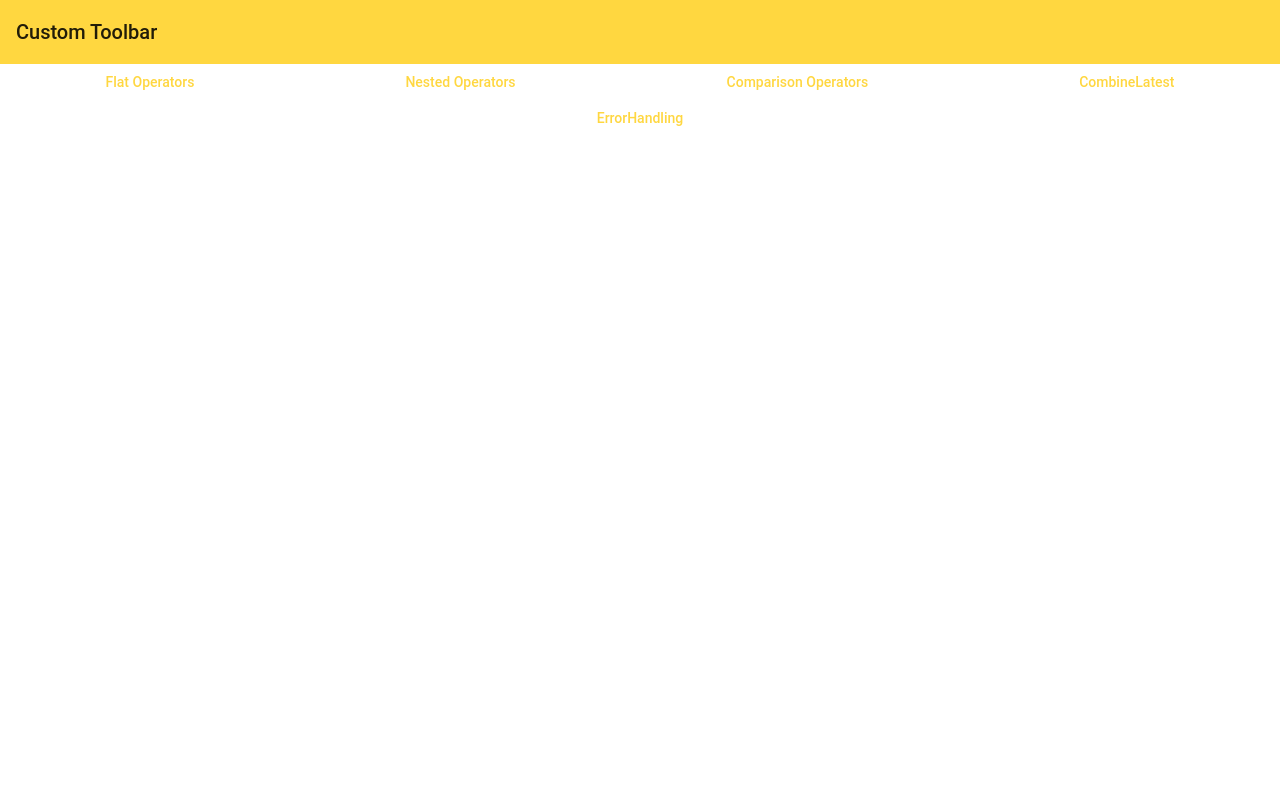
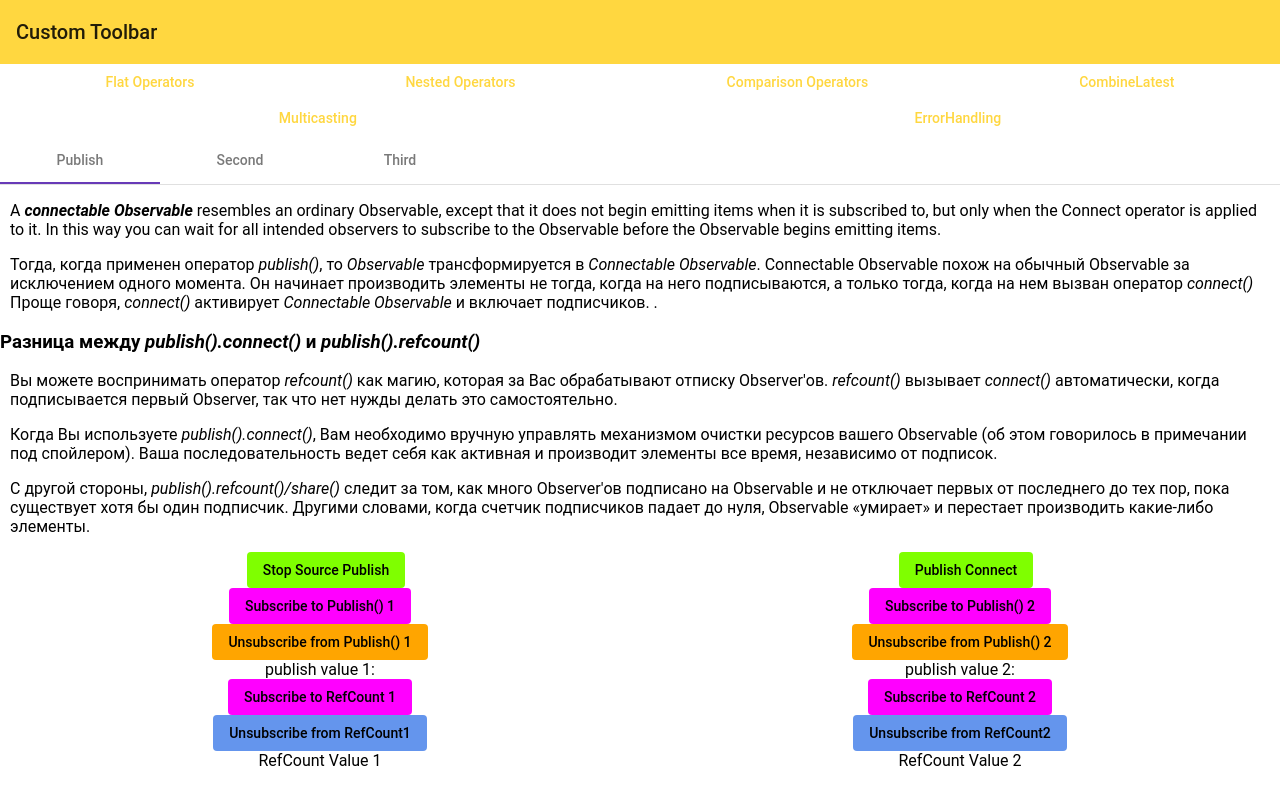
Before and after one commit to merkaz-dev/rxjs-studies, an Angular app: page /multicasting in a window 1280 px wide. Before the commit this address led to /. Built offline with nearby package versions, Linux system fonts and the light colour scheme.

Commit message:
added publish()

```diff
--- a/src/app/app-routing.module.ts
+++ b/src/app/app-routing.module.ts
@@ -3,13 +3,16 @@ import { Routes, RouterModule } from '@angular/router';
 import { FlatJoinOperatorsComponent } from './flat-join-operators/flat-join-operators.component';
 import { NestedJoinOperatorsComponent } from './nested-join-operators/nested-join-operators.component';
 import { ComparisonsComponent } from './comparisons/comparisons.component';
+
 import { CombineLatestComponent } from './combine-latest/combine-latest.component';
 import { ErrorHandlingComponent } from './error-handling/error-handling.component';
+import { MulticastingComponent } from './multicasting/multicasting.component';
 
 const routes: Routes = [
   { path: 'flat', component: FlatJoinOperatorsComponent },
   { path: 'nested', component: NestedJoinOperatorsComponent },
   { path: 'comparison', component: ComparisonsComponent },
+  { path: 'multicasting', component: MulticastingComponent },
   { path: 'combinelatest', component: CombineLatestComponent },
   { path: 'errorhandling', component: ErrorHandlingComponent },
 ];
--- a/src/app/app.component.html
+++ b/src/app/app.component.html
@@ -24,11 +24,17 @@
 </div>
 <div fxLayout="row" fxLayoutAlign="space-around">
   <div>
+    <button mat-button (click)="goToMulticasting()" color="accent">
+      Multicasting
+    </button>
+  </div>
+  <div>
     <button mat-button (click)="goToErrorhandling()" color="accent">
       ErrorHandling
     </button>
   </div>
 </div>
+
 <router-outlet></router-outlet>
 <!-- <app-flat-join-operators></app-flat-join-operators>
 <app-nested-join-operators></app-nested-join-operators>
--- a/src/app/app.component.ts
+++ b/src/app/app.component.ts
@@ -25,4 +25,7 @@ export class AppComponent {
   goToErrorhandling() {
     this.router.navigate(['errorhandling']);
   }
+  goToMulticasting() {
+    this.router.navigate(['multicasting']);
+  }
 }
--- a/src/app/error-handling/catch-error/catch-error.component.ts
+++ b/src/app/error-handling/catch-error/catch-error.component.ts
@@ -183,14 +183,13 @@ export class CatchErrorComponent implements OnInit {
       range(0, this.maxRetries + 1).pipe(
         zip(errors$, (i, err) => ({ i: i, err: err })),
         mergeMap(({ i, err }) => {
-          console.time('A');
+          console.time('Duration bwt Retries');
           if (i === this.maxRetries) {
             throw err;
           }
           return timer(i * 1000).pipe(
             tap(() => {
               this.infoMessage7 = `Retried after ${i + 1} second(s)...`;
-              console.timeEnd('A');
             })
           );
         })
--- /dev/null
+++ b/src/app/multicasting/multicasting.component.css
@@ -0,0 +1,8 @@
+p {
+  padding-left: 10px;
+  padding-right: 10px;
+}
+h5 {
+  padding-left: 10px;
+  padding-right: 10px;
+}
--- /dev/null
+++ b/src/app/multicasting/multicasting.component.html
@@ -0,0 +1,7 @@
+<mat-tab-group mat-align-tabs="start">
+  <mat-tab label="Publish">
+    <app-publish></app-publish>
+  </mat-tab>
+  <mat-tab label="Second">Content 2</mat-tab>
+  <mat-tab label="Third">Content 3</mat-tab>
+</mat-tab-group>
--- /dev/null
+++ b/src/app/multicasting/multicasting.component.ts
@@ -0,0 +1,12 @@
+import { Component, OnInit, ViewChild, ElementRef } from '@angular/core';
+
+@Component({
+  selector: 'app-multicasting',
+  templateUrl: './multicasting.component.html',
+  styleUrls: ['./multicasting.component.css'],
+})
+export class MulticastingComponent implements OnInit {
+  constructor() {}
+
+  ngOnInit(): void {}
+}
--- /dev/null
+++ b/src/app/multicasting/publish/publish.component.css
@@ -0,0 +1,4 @@
+p {
+  padding-left: 10px;
+  padding-right: 10px;
+}
--- /dev/null
+++ b/src/app/multicasting/publish/publish.component.html
@@ -0,0 +1,152 @@
+<p>
+  A <i><strong>connectable Observable</strong></i> resembles an ordinary
+  Observable, except that it does not begin emitting items when it is subscribed
+  to, but only when the Connect operator is applied to it. In this way you can
+  wait for all intended observers to subscribe to the Observable before the
+  Observable begins emitting items.
+</p>
+<p>
+  Тогда, когда применен оператор <i>publish()</i>, то
+  <i>Observable</i> трансформируется в <i>Connectable Observable</i>.
+  Connectable Observable похож на обычный Observable за исключением одного
+  момента. Он начинает производить элементы не тогда, когда на него
+  подписываются, а только тогда, когда на нем вызван оператор
+  <i>connect()</i> Проще говоря, <i>connect() </i>активирует
+  <i>Connectable Observable</i> и включает подписчиков. .
+</p>
+<h3>Разница между <i>publish().connect()</i> и <i>publish().refcount()</i></h3>
+<p>
+  Вы можете воспринимать оператор <i>refcount()</i> как магию, которая за Вас
+  обрабатывают отписку Observer'ов. <i>refcount()</i> вызывает
+  <i>connect()</i>
+  автоматически, когда подписывается первый Observer, так что нет нужды делать
+  это самостоятельно.
+</p>
+<p>
+  Когда Вы используете <i>publish().connect()</i>, Вам необходимо вручную
+  управлять механизмом очистки ресурсов вашего Observable (об этом говорилось в
+  примечании под спойлером). Ваша последовательность ведет себя как активная и
+  производит элементы все время, независимо от подписок.
+</p>
+
+<p>
+  С другой стороны, <i>publish().refcount()/share()</i> следит за том, как много
+  Observer'ов подписано на Observable и не отключает первых от последнего до тех
+  пор, пока существует хотя бы один подписчик. Другими словами, когда счетчик
+  подписчиков падает до нуля, Observable «умирает» и перестает производить
+  какие-либо элементы.
+</p>
+<p *ngIf="info" style="background-color: greenyellow;">
+  {{ info }}
+</p>
+<div fxLayout="row" fxLayoutAlign="space-around">
+  <div>
+    <button
+      style="background-color: chartreuse;"
+      mat-button
+      (click)="stopSourcePublish($event)"
+    >
+      Stop Source Publish
+    </button>
+  </div>
+  <div>
+    <button
+      mat-button
+      (click)="publishConnect()"
+      style="background-color: chartreuse;"
+    >
+      Publish Connect
+    </button>
+  </div>
+</div>
+<div fxLayout="row" fxLayoutAlign="space-around">
+  <div>
+    <button
+      mat-button
+      (click)="subToPublish1()"
+      style="background-color: fuchsia;"
+    >
+      Subscribe to Publish() 1
+    </button>
+  </div>
+  <div>
+    <button
+      mat-button
+      (click)="subToPublish2()"
+      style="background-color: fuchsia;"
+    >
+      Subscribe to Publish() 2
+    </button>
+  </div>
+</div>
+<div fxLayout="row" fxLayoutAlign="space-around">
+  <div>
+    <button
+      mat-button
+      (click)="unsubFromPublish1()"
+      style="background-color: orange;"
+    >
+      Unsubscribe from Publish() 1
+    </button>
+  </div>
+
+  <div>
+    <button
+      mat-button
+      (click)="unsubFromPublish2()"
+      style="background-color: orange;"
+    >
+      Unsubscribe from Publish() 2
+    </button>
+  </div>
+</div>
+
+<div fxLayout="row" fxLayoutAlign="space-around">
+  <div>publish value 1: {{ publishValue1 }}</div>
+  <div>publish value 2: {{ publishValue2 }}</div>
+</div>
+
+<div fxLayout="row" fxLayoutAlign="space-around">
+  <div>
+    <button
+      mat-button
+      (click)="subToRefCount1()"
+      style="background-color: fuchsia;"
+    >
+      Subscribe to RefCount 1
+    </button>
+  </div>
+  <div>
+    <button
+      mat-button
+      (click)="subToRefCount2()"
+      style="background-color: fuchsia;"
+    >
+      Subscribe to RefCount 2
+    </button>
+  </div>
+</div>
+<div fxLayout="row" fxLayoutAlign="space-around">
+  <div>
+    <button
+      mat-button
+      (click)="unsubFromRefCount1()"
+      style="background-color: cornflowerblue;"
+    >
+      Unsubscribe from RefCount1
+    </button>
+  </div>
+  <div>
+    <button
+      mat-button
+      (click)="unsubFromRefCount2()"
+      style="background-color: cornflowerblue;"
+    >
+      Unsubscribe from RefCount2
+    </button>
+  </div>
+</div>
+<div fxLayout="row" fxLayoutAlign="space-around">
+  <div>RefCount Value 1 {{ refCountValue1 }}</div>
+  <div>RefCount Value 2 {{ refCountValue2 }}</div>
+</div>
--- /dev/null
+++ b/src/app/multicasting/publish/publish.component.ts
@@ -0,0 +1,93 @@
+import { Component, OnInit } from '@angular/core';
+import { ConnectableObservable, interval, Subject, Subscription } from 'rxjs';
+import { takeUntil, publish, refCount } from 'rxjs/operators';
+
+@Component({
+  selector: 'app-publish',
+  templateUrl: './publish.component.html',
+  styleUrls: ['./publish.component.css'],
+})
+export class PublishComponent implements OnInit {
+  pubSub1: Subscription;
+  pubSub2: Subscription;
+  refCountSub1: Subscription;
+  refCountSub2: Subscription;
+
+  event = new Subject<Event>();
+  eventObs$ = this.event.asObservable();
+  sourcePublish$: ConnectableObservable<number> = interval(1000).pipe(
+    takeUntil(this.eventObs$),
+    publish()
+  ) as ConnectableObservable<number>;
+  sourceRefCount$ = interval(1000).pipe(publish(), refCount());
+  info: string;
+  publishValue1: any;
+  publishValue2: any;
+  refCountValue1: any;
+  refCountValue2: any;
+  constructor() {}
+  stopSourcePublish(event) {
+    this.event.next(event);
+    this.info = 'SourcePublish is stopped';
+    setTimeout(() => {
+      this.info = '';
+    }, 2000);
+  }
+  subToPublish1() {
+    this.pubSub1 = this.sourcePublish$.subscribe((v) => {
+      this.publishValue1 = v;
+    });
+    this.showMessage('Subscribed to Publish1');
+  }
+  subToPublish2() {
+    this.pubSub2 = this.sourcePublish$.subscribe((v) => {
+      this.publishValue2 = v;
+    });
+    this.showMessage('Subscribed to Publish2');
+  }
+  unsubFromPublish1() {
+    this.pubSub1.unsubscribe();
+    this.showMessage('Unsubscribed from Publish1');
+  }
+
+  unsubFromPublish2() {
+    this.pubSub2.unsubscribe();
+    this.showMessage('Unsubscribed from Publish2');
+  }
+  publishConnect() {
+    this.sourcePublish$.connect();
+    this.showMessage('Publish called Connet()');
+  }
+
+  subToRefCount1() {
+    this.refCountSub1 = this.sourceRefCount$.subscribe((v) => {
+      this.refCountValue1 = v;
+    });
+    this.showMessage('Subscribed to RefCount1');
+  }
+
+  subToRefCount2() {
+    this.refCountSub2 = this.sourceRefCount$.subscribe((v) => {
+      this.refCountValue2 = v;
+    });
+    this.showMessage('Subscribed to RefCount2');
+  }
+
+  unsubFromRefCount1() {
+    this.refCountSub1.unsubscribe();
+    this.showMessage('Unsubscribed from RefCount1');
+  }
+
+  unsubFromRefCount2() {
+    this.refCountSub2.unsubscribe();
+    this.showMessage('Unsubscribed from RefCount2');
+  }
+  ngOnInit(): void {}
+
+  private showMessage(text: string) {
+    this.info = text;
+    setTimeout(() => {
+      this.info = undefined;
+    }, 2000);
+  }
+}
```
Also changed, not shown: src/app/app.module.ts (+10 -6 lines), 2 other files (tests, documents, lock files or other folders).
